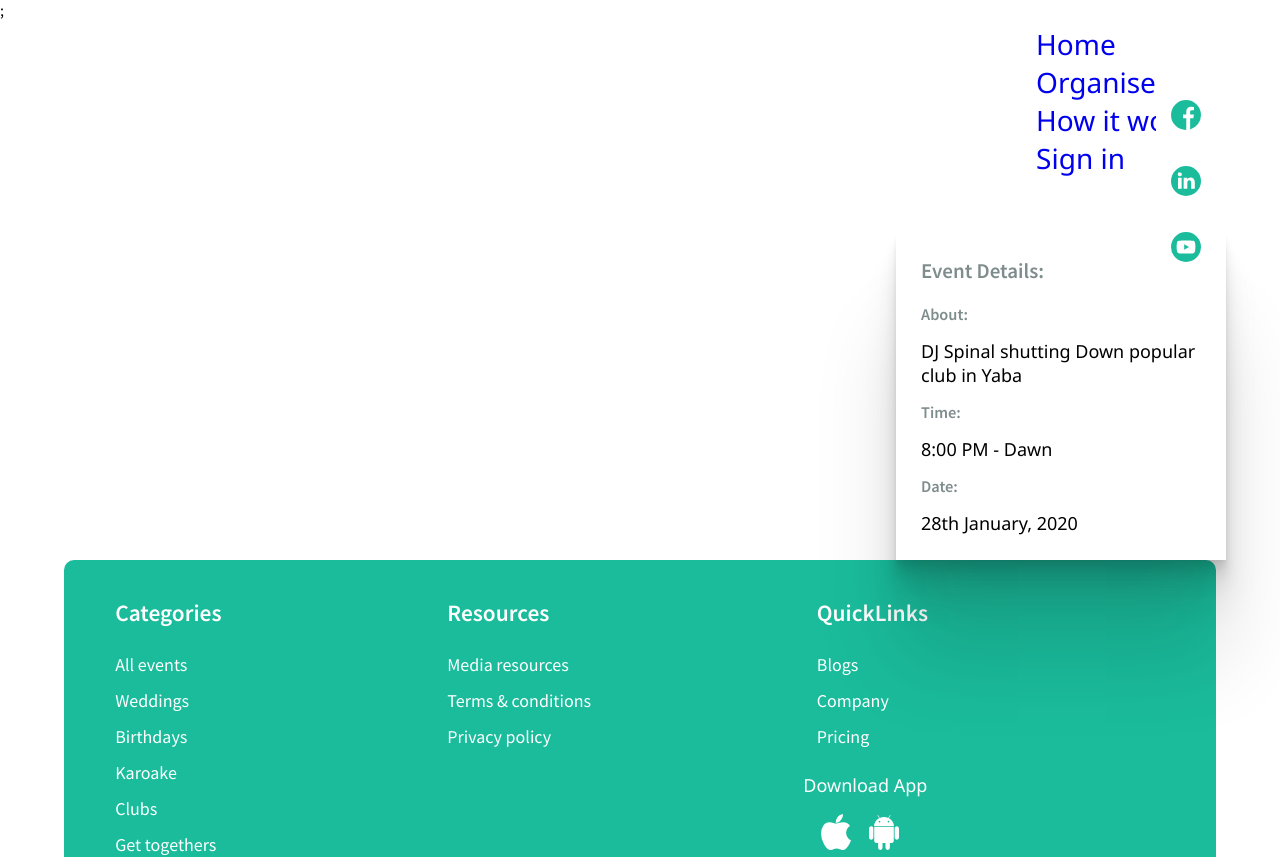
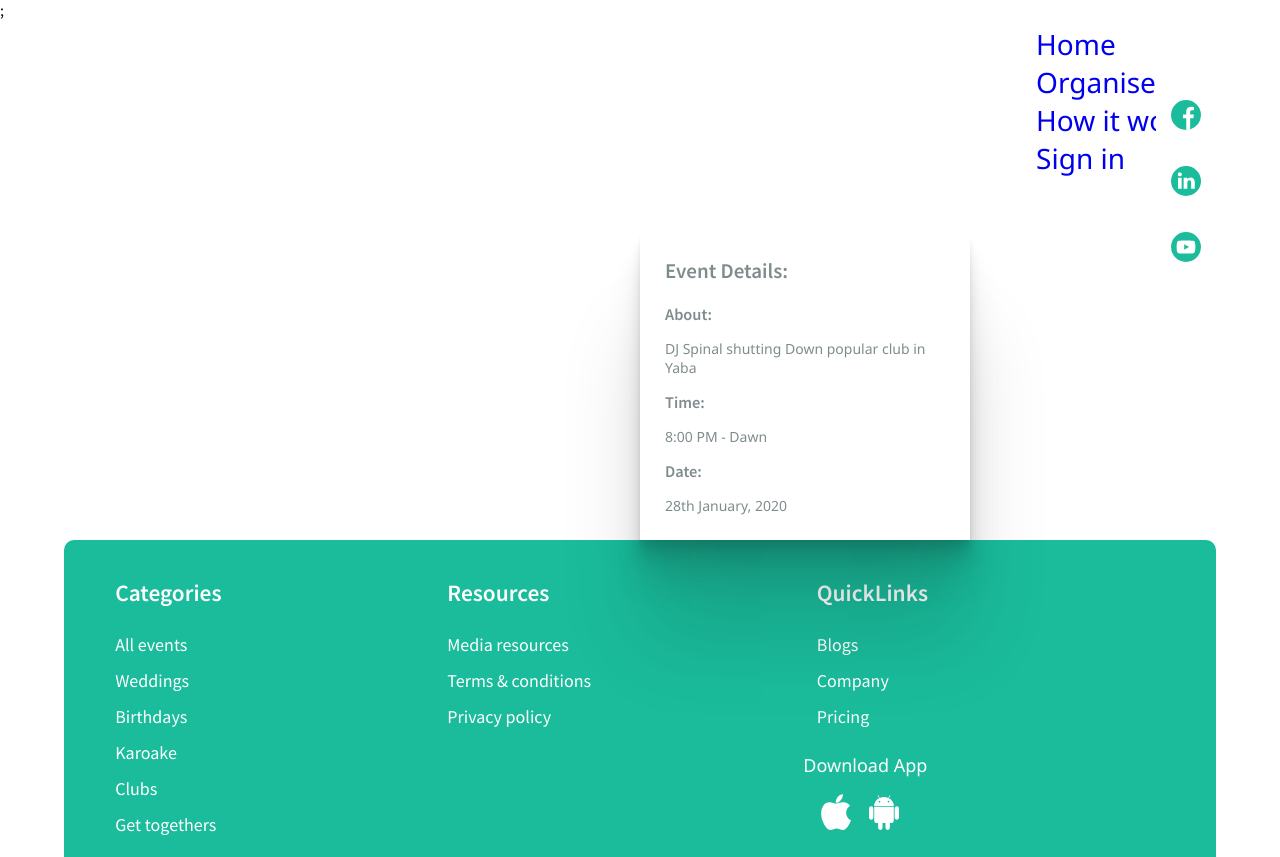
Before and after one commit to meekg33k/sca-code-queens, a React (Create React App) app: page /event in a window 1280 px wide. Shown: the top 857 px of the page. Built offline with nearby package versions, Linux system fonts and the light colour scheme.

Commit message:
Style P tag properly

```diff
--- a/src/components/EventDetail/EventDetail.css
+++ b/src/components/EventDetail/EventDetail.css
@@ -12,8 +12,12 @@
     0 100px 80px rgba(0, 0, 0, 0.12);
         /* use flexbox */
     position: relative;
-    left: 70%;
+    left: 50%;
     bottom: 130%;
+}
+.eventDetails p {
+    font-size: 14px !important;
+    color: #7F8C8D;
 }
 .eventDetails h2 {
     margin-bottom: 5px ;
```
